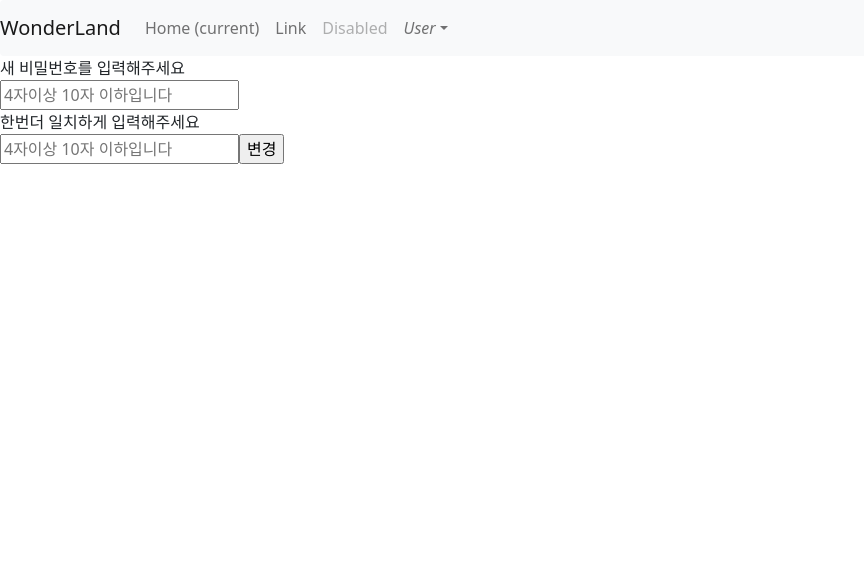
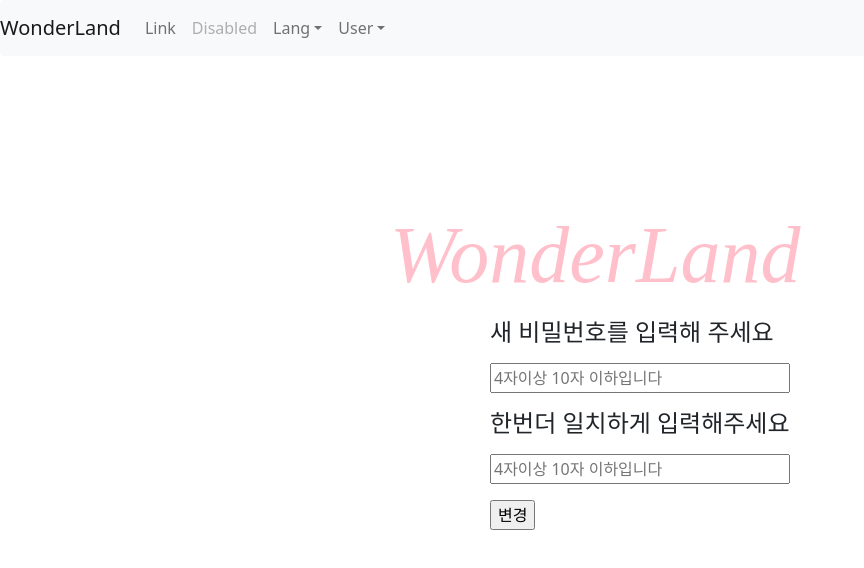
Before and after one commit to novb1492/study_vue2, a Vue app: page /changePwdPage in a window 1280 px wide. Shown: the top 568 px of the page, without its empty margins (0-864 px from the left). Built offline with nearby package versions, Linux system fonts and the light colour scheme; no server answers; what @ckeditor/ckeditor5-vue2, vue-daum-postcode, vue-head would draw is missing.

Commit message:
디자인중

```diff
--- a/src/App.vue
+++ b/src/App.vue
@@ -17,6 +17,7 @@ export default {
 </script>
 
 <style>
+.loginInput{width:300px;height:30px;}
 .fade-in-box{
     animation: fadein 2s;
     -moz-animation: fadein 2s; /* Firefox */
--- a/src/components/layout/Header.vue
+++ b/src/components/layout/Header.vue
@@ -3,23 +3,24 @@
     <div class="fade-in-box">
         <nav class="navbar navbar-expand-lg navbar-light bg-light rounded">
       <a class="navbar-brand" href="#">WonderLand</a>
-      <button class="navbar-toggler collapsed" type="button" data-toggle="collapse" data-target="#navbarsExample09" aria-controls="navbarsExample09" aria-expanded="false" aria-label="Toggle navigation">
-        <span class="navbar-toggler-icon"></span>
-      </button>
-      <div class="navbar-collapse collapse" id="navbarsExample09" style="">
-        <ul class="navbar-nav mr-auto">
-          <li class="nav-item active">
-            <a class="nav-link" href="#">Home <span class="sr-only">(current)</span></a>
-          </li>
-          <li class="nav-item">
-            <a class="nav-link" href="#">Link</a>
-          </li>
-          <li class="nav-item">
-            <a class="nav-link disabled" href="#" tabindex="-1" aria-disabled="true">Disabled</a>
-          </li>
-          <li class="nav-item dropdown">
-               <b-nav-item-dropdown right>
-                  <template #button-content><em>User</em></template>
+      <b-navbar-toggle target="nav-collapse"></b-navbar-toggle>
+
+      <b-collapse id="nav-collapse" is-nav>
+        <b-navbar-nav>
+          <b-nav-item href="#">Link</b-nav-item>
+          <b-nav-item href="#" disabled>Disabled</b-nav-item>
+        </b-navbar-nav>
+
+
+        <b-navbar-nav class="ml-auto">
+          <b-nav-item-dropdown text="Lang" center>
+            <b-dropdown-item href="#">EN</b-dropdown-item>
+            <b-dropdown-item href="#">ES</b-dropdown-item>
+            <b-dropdown-item href="#">RU</b-dropdown-item>
+            <b-dropdown-item href="#">FA</b-dropdown-item>
+          </b-nav-item-dropdown>
+
+          <b-nav-item-dropdown text="User" center>
             <div v-if="flag">
               <b-dropdown-item href="#">내구매내역</b-dropdown-item>
               <b-dropdown-item @click="this.showMyPage">내정보</b-dropdown-item>
@@ -30,9 +31,8 @@
               <b-dropdown-item @click="this.showLoginPage">로그인</b-dropdown-item>
             </div>
           </b-nav-item-dropdown>
-          </li>
-        </ul>
-    </div>
+        </b-navbar-nav>
+      </b-collapse>
   </nav>
     </div>
   </div>
--- a/src/components/views/firstdoor.vue
+++ b/src/components/views/firstdoor.vue
@@ -1,7 +1,6 @@
 <template>
     <div class="fade-in-box">
         <a href="/test"><h1 id="mainShopText" >WonderLand</h1></a>
-
     </div>
 
 
--- a/src/components/views/user/changePwdPage.vue
+++ b/src/components/views/user/changePwdPage.vue
@@ -1,13 +1,27 @@
 <template>
     <div class="changePwdPage">
-        <div>새 비밀번호를 입력해주세요</div>
-        <input type="password" id="pwd" class="" placeholder="4자이상 10자 이하입니다">
-        <div>한번더 일치하게 입력해주세요</div>
-        <input type="password" id="pwd2" class="" placeholder="4자이상 10자 이하입니다">
-        <input type="button" value="변경" id="updateButton" @click="this.tryUpdatePwd">
-        <div id="done"></div>
+        <div class="container-fluid">
+
+                <div class="col ">
+                    <h1 id="logo2" class="center">WonderLand</h1>
+                    <div class="center2">
+                        <h4 class="mt-5">새 비밀번호를 입력해 주세요</h4>
+                        <input type="password" id="pwd" class="loginInput mt-2" placeholder="4자이상 10자 이하입니다">
+                        <h4 class="mt-3">한번더 일치하게 입력해주세요</h4>
+                        <input type="password" id="pwd2" class="loginInput mt-2" placeholder="4자이상 10자 이하입니다">
+                        <br>
+                        <input type="button" value="변경" class="mt-3" id="updateButton" @click="this.tryUpdatePwd">
+                        <div id="done"></div>
+                    </div>
+                </div>
+        </div>
     </div>
 </template>
+<style>
+#logo2{text-align: center; margin-top: 50px;color: pink;font: italic 5em "Fira Sans", serif; }
+.center{position: absolute;top: 20%;left: 50%; margin-left: -250px; margin-top: -50px;}
+.center2{position: absolute;top: 40%;left:50%;  margin-left: -150px; margin-top: -50px;}
+</style>
 <script>
 import * as module from "../../jslib/jslib.js";
 export default {
--- a/src/components/views/user/findPwdPage.vue
+++ b/src/components/views/user/findPwdPage.vue
@@ -1,14 +1,22 @@
 <template>
-    <div>
-        <div>찾으실 이메일을 입력해주세요</div>
-        <input type="email" id="email" placeholder="이메일을 입력해주세요" class="form-control joinInput">
-        <input type="button" class="btn btn-primary btn btn-default btn-sm" value="인증번호 전송" id="sendEmail" @click="this.sendEmail" style="margin-top:10px;">
-        <div style="margin-top:10px;">인증번호를 입력해주세요</div>
-        <input type="text" id="randnum" placeholder="인증번호를 입력해주세요" class="form-control joinInput" >
-        <input type="button" class="btn btn-primary btn btn-default btn-sm" @click="this.sendRandnum"  id="sendRandNum" value="확인" style="margin-top:10px;" disabled>
-
+    <div class="findEmailPage">
+        <div class="container-fluid">
+            <div class="row align-items-center">
+                <div class="col">
+                </div>
+                <div class="col">
+                    <div style="margin-top:40px"><h4>찾으실 이메일을 입력해주세요</h4></div>
+                    <input type="email" id="email" placeholder="이메일을 입력해주세요" class="form-control joinInput">
+                    <input type="button" class="btn btn-primary btn btn-default btn-sm" value="인증번호 전송" id="sendEmail" @click="this.sendEmail" style="margin-top:10px;">
+                    <div style="margin-top:10px;"><h4>인증번호를 입력해주세요</h4></div>
+                    <input type="text" id="randnum" placeholder="인증번호를 입력해주세요" class="form-control joinInput" >
+                    <input type="button" class="btn btn-primary btn btn-default btn-sm" @click="this.sendRandnum"  id="sendRandNum" value="확인" style="margin-top:10px;" disabled>
+                </div>
+                <div class="col">
+                </div>
+            </div>
+        </div>
     </div>
-
 </template>
 <script>
 import * as module from "../../jslib/jslib.js";
@@ -76,5 +84,8 @@ export default {
             })
         }
     },
+    created() {
+        window.resizeTo(1100,400);
+    },
 }
 </script>
--- a/src/components/views/user/loginPage.vue
+++ b/src/components/views/user/loginPage.vue
@@ -1,24 +1,31 @@
 <template>
  <div class="loginPage">
-       <div class="container row" style="float: none; margin:100 auto;">
-            <div class="col-md-3" style="float: none; margin:0 auto;">
-                <div class="mt-4">email</div>
-                <input type="email" id="email" class="form-control loginInput" placeholder="이메일을 입력해주세요">
-                <br>
-                <div>pwd</div>
-                <input type="password" id="pwd" class="form-control loginInput" placeholder="비밀번호를 입력해주세요">
-                <input type="button" value="로그인" class="btn btn-success btn btn-default btn-sm"  @click="this.tryLogin">
-                <input type="button" class="btn btn-success btn btn-default btn-sm" value="네이버 로그인" @click="this.callNaverLogin" >
-                <input type="button" class="btn btn-success btn btn-default btn-sm" value="카카오 로그인" @click="this.callKakaoLogin">
-                <br>
-                <a href="/findPwdPage"><span>비밀번호찾기</span></a>
-                <a href="/findEmailPage"><span>이메일찾기</span></a>
+      <div class="container-fluid">
+            <div class="row align-items-center">
+                <div class="col">
+                </div>
+                <div class="col">
+                    <div id="logo">WonderLand</div>
+                    <div class="mt-4">email</div>
+                    <input type="email" id="email" class="form-control loginInput mt-2" placeholder="이메일을 입력해주세요">
+                    <div class="mt-2">pwd</div>
+                    <input type="password" id="pwd" class="form-control loginInput mt-2" placeholder="비밀번호를 입력해주세요">
+                    <input type="button" value="로그인" class="btn btn-success btn btn-default btn-sm mt-3"  @click="this.tryLogin">
+                    <input type="button" class="btn btn-success btn btn-default btn-sm mt-3" style="margin-left:5px;" value="네이버 로그인" @click="this.callNaverLogin" >
+                    <input type="button" class="btn btn-success btn btn-default btn-sm mt-3" style="margin-left:5px;" value="카카오 로그인" @click="this.callKakaoLogin">
+                    <br>
+                    <a href="/findEmailPage"><span>이메일찾기</span></a>
+                    <a href="/findPwdPage"><span style="margin-left:110px;">비밀번호찾기</span></a>
+                    </div>
+                <div class="col">
+                </div>
             </div>
         </div>
     </div>
 </template>
 <style>
-.loginInput{width:300px;height:30px;}
+.findButton{margin-top: 20px;}
+#logo{text-align: center; margin-top: 50px;color: pink;font: italic 3em "Fira Sans", serif; }
 </style>
 <script>
 import * as module from "../../jslib/jslib.js";
--- a/src/components/views/user/myPage.vue
+++ b/src/components/views/user/myPage.vue
@@ -1,6 +1,10 @@
 <template>
-        <div>
-        <div class="col-md-3" style="float: none; margin:0 auto;">
+    <div class="myPage">
+       <div class="container-fluid">
+            <div class="row align-items-center">
+                <div class="col">
+                </div>
+                <div class="col">
                     <div>이메일</div>
                     <div>{{infor.email}}</div>
                     <div>이름</div>
@@ -21,6 +25,10 @@
                     <div>한번더  입력해주세요</div>
                     <input type="password" class="form-control joinInput" id="pwd2"   placeholder="새로 사용하실 비밀번호를 입력해주세요">
                     <input type="button" @click="this.updatePwd"  class="btn btn-primary btn-default btn-sm" value="비밀번호 수정">
+                </div>
+                <div class="col">
+                </div>
+            </div>
         </div>
     </div>
 </template>
```
Also changed, not shown: src/components/views/user/findEmailPage.vue (+20 -9 lines). Lines whose indentation alone changed are shown as unchanged.
